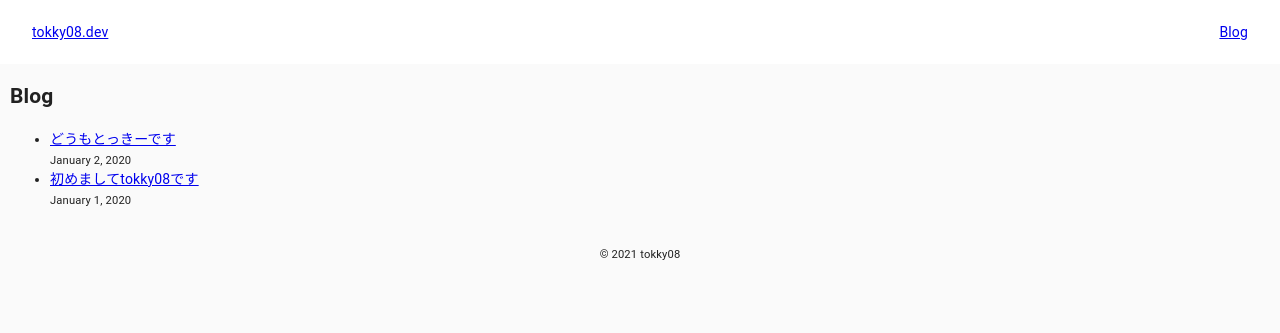
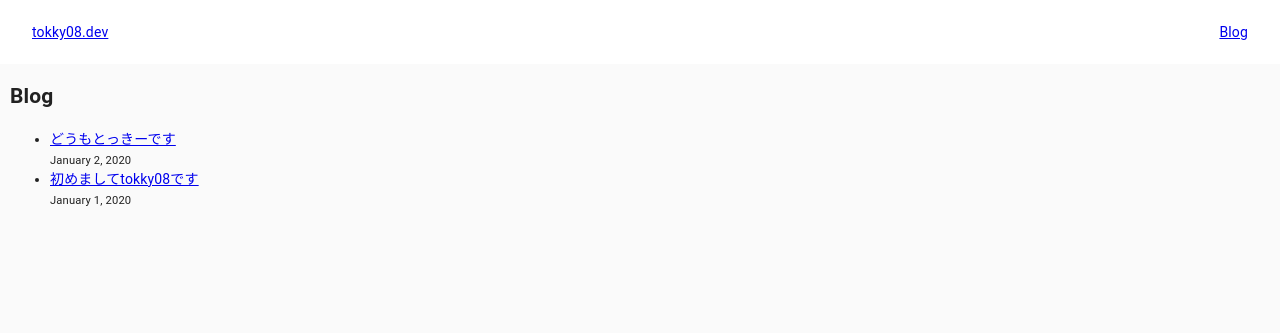
Before and after one commit to tokky08/portfolio, a Next.js app: page /blog in a window 1280 px wide. Shown: the top 333 px of the page. Built offline with nearby package versions, Linux system fonts and the light colour scheme.

Commit message:
フッターを最下部に固定

```diff
--- a/components/layout.jsx
+++ b/components/layout.jsx
@@ -28,7 +28,6 @@ export default function Layout({ children, home }) {
         <meta name="og:title" content={siteTitle} />
         <meta name="twitter:card" content="summary_large_image" />
       </Head>
-      {/* <IconLabelTabs/> */}
       <ElevateAppBar />
       {/* <header className={styles.header}>
         {home ? (
--- a/pages/index.js
+++ b/pages/index.js
@@ -1,7 +1,6 @@
 import Head from 'next/head'
 import Layout, { siteTitle } from '../components/layout'
 import OutlinedCard from '../components/OutlinedCard'
-import CustomizedTimeline from '../components/CustomizedTimeline'
 import BasicTimeline from '../components/BasicTimeline'
 import FolderList from '../components/FolderList'
 
--- a/styles/global.css
+++ b/styles/global.css
@@ -1,4 +1,7 @@
 @import "~normalize.css";
+/* main {
+  flex: 1;
+} */
 
 /* html,
 body {
--- a/styles/layout.module.scss
+++ b/styles/layout.module.scss
@@ -1,20 +1,9 @@
-
-.main{
-    padding: 0 10px;
+.container{
+    display: flex;
+    flex-flow: column;
+    min-height: 100vh;
+    .main{
+        padding: 0 10px;
+        flex: 1;
+    }
 }
-
-// .container {
-//   max-width: 36rem;
-//   padding: 0 1rem;
-//   margin: 3rem auto 6rem;
-// }
-
-// .header {
-//   display: flex;
-//   flex-direction: column;
-//   align-items: center;
-// }
-
-// .backToHome {
-//   margin: 3rem 0 0;
-// }
```
